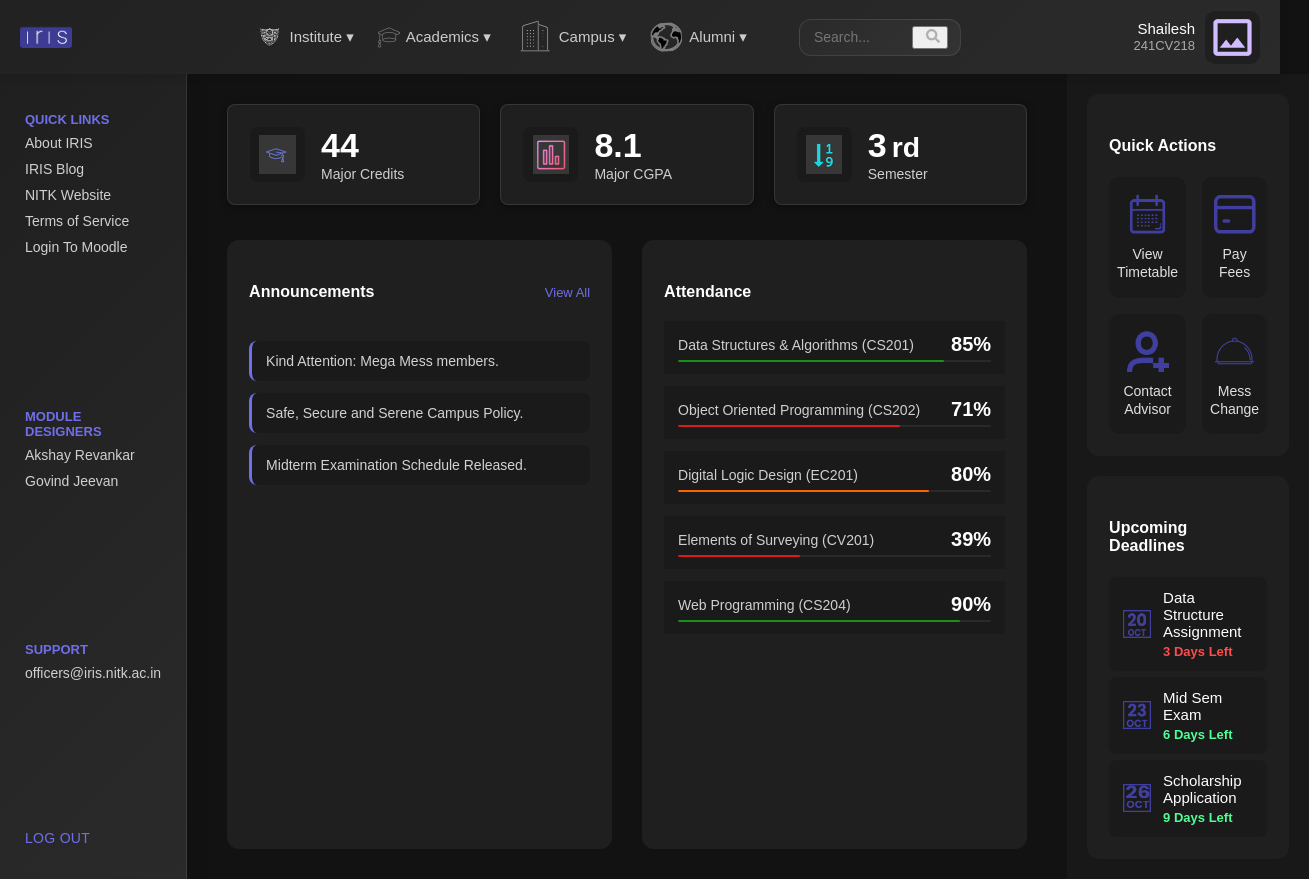
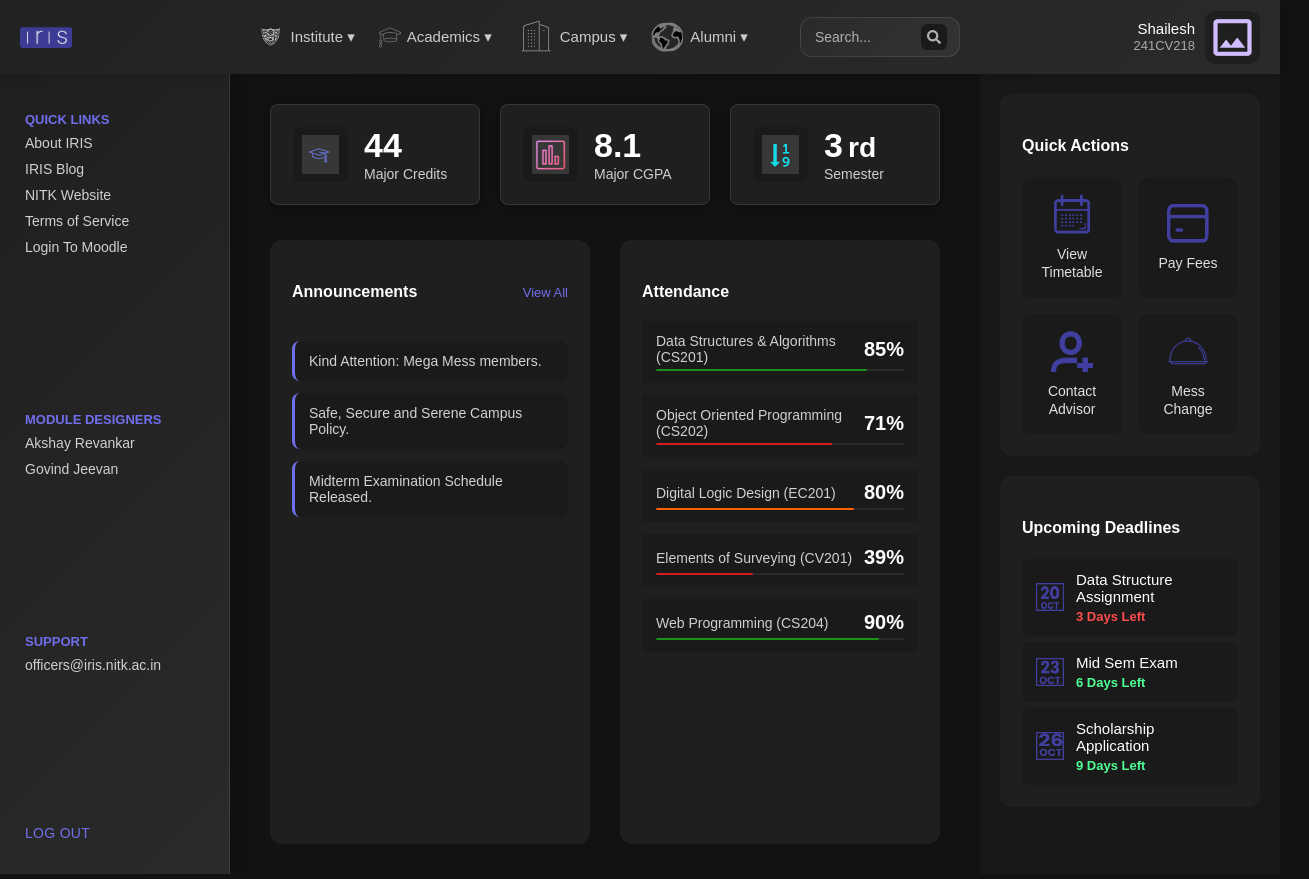
Before and after one commit to shailesh2-wq/Iris, a React (Vite) app: page / in a window 1280 px wide. Shown: the whole page, 1309 px wide, since content can reach past the window. Built offline with nearby package versions, Linux system fonts and the light colour scheme.

Commit message:
Changes in alignment

```diff
--- a/src/components/Dashboard/Dashboard.css
+++ b/src/components/Dashboard/Dashboard.css
@@ -194,6 +194,9 @@ body {
   display: flex;
   flex-direction: column;
   gap: 25px;
+  align-items: center;
+  max-width: 1200px;
+  margin: 0 auto;
 }
 
 /* ---------- Top Cards ---------- */
@@ -203,7 +206,8 @@ body {
   align-items: stretch;
   gap: 20px;
   margin-bottom: 10px;
-  width: 800px;
+  width: 100%;
+  max-width: 800px;
 }
 
 .card {
@@ -285,7 +289,8 @@ body {
   flex: 1;
   min-height: 380px;
   align-items: stretch;
-  width: 800px;
+  width: 100%;
+  max-width: 800px;
 }
 
 /* ---------- Generic Boxes ---------- */
@@ -527,10 +532,16 @@ body {
   }
 
   /* --- FIX MAIN CONTENT/NAVBAR WIDTH --- */
-  .navbar,
+  .navbar {
+    width: 100% !important;
+    margin: 0;
+  }
+
   .main-content {
     width: 100% !important;
-    margin: 0;
+    margin: 0 auto;
+    padding: 20px;
+    align-items: center;
   }
 
   /* --- FIX 1: TOP 3 CARDS (YOUR REQUEST) --- */
@@ -539,6 +550,7 @@ body {
     flex-direction: column;
     align-items: center;
     width: 100%;
+    max-width: 100%;
     padding: 10px 0;
     gap: 5px; /* <-- THIS IS THE NEW LINE FOR UNIFORM SPACING */
   }
@@ -556,6 +568,7 @@ body {
     display: flex;
     flex-direction: column;
     width: 100%;
+    max-width: 100%;
     align-items: center;
   }
 
--- a/src/components/Navbar/Navbar.css
+++ b/src/components/Navbar/Navbar.css
@@ -64,8 +64,8 @@
   transform: translateY(-1px);
 }
 
-/* ========== Search Box beside Alumni ========== */
-.search-box {
+/* ========== Search Container beside Alumni ========== */
+.search-container {
   display: flex;
   align-items: center;
   background: linear-gradient(135deg, #2a2a2a 0%, #333 100%);
@@ -76,25 +76,49 @@
   transition: all 0.3s ease;
 }
 
-.search-box:focus-within {
+.search-container:focus-within {
   border-color: var(--navbar-accent);
   box-shadow: 0 0 0 2px rgba(112, 111, 235, 0.2);
 }
 
-.search-box input {
+.search-input {
   background: transparent;
   border: none;
   outline: none;
   color: #fff;
   font-size: 14px;
   width: 120px;
+  margin-right: 8px;
+}
+
+.search-input::placeholder {
+  color: #b0b0b0;
+}
+
+.search-icon-btn {
+  background: #1a1a1a;
+  border: none;
+  border-radius: 6px;
+  padding: 6px;
+  cursor: pointer;
+  transition: all 0.3s ease;
+  display: flex;
+  align-items: center;
+  justify-content: center;
+}
+
+.search-icon-btn:hover {
+  background: #2a2a2a;
+  transform: translateY(-1px);
+}
+
+.search-icon-btn:active {
+  transform: translateY(0);
 }
 
 .search-icon {
   color: #b0b0b0;
   font-size: 14px;
-  margin-left: 6px;
-  cursor: pointer;
 }
 
 /* ========== Right Section (User Info) ========== */
@@ -150,11 +174,11 @@
     gap: 0px; /* Reduce gap between menu items */
   }
 
-  .search-box {
+  .search-container {
     margin-left: 40px; /* Reduce margin from Alumni */
   }
 
-  .search-box input {
+  .search-input {
     width: 100px; /* Reduce search input width */
   }
 }
@@ -165,11 +189,11 @@
     gap: 20px; /* Further reduce gap */
   }
 
-  .search-box {
+  .search-container {
     margin-left: 20px;
   }
 
-  .search-box input {
+  .search-input {
     width: 80px;
   }
 
@@ -216,14 +240,14 @@
     border-bottom: 1px solid #333;
   }
 
-  .search-box {
+  .search-container {
     margin-left: 0;
     margin-top: 10px;
     width: 100%;
     justify-content: center;
   }
 
-  .search-box input {
+  .search-input {
     width: 200px;
   }
 
@@ -246,7 +270,7 @@
     height: 30px;
   }
 
-  .search-box input {
+  .search-input {
     width: 150px;
   }
 
@@ -270,7 +294,7 @@
     height: 25px;
   }
 
-  .search-box input {
+  .search-input {
     width: 120px;
   }
 
--- a/src/components/Navbar/Navbar.jsx
+++ b/src/components/Navbar/Navbar.jsx
@@ -115,7 +115,7 @@ const Navbar = () => {
             <img src={ear} alt="Alumni icon" className="avatar-img" />
             Alumni ▾
           </li>
-          <form className="search-box" role="search" onSubmit={handleSearchSubmit}>
+          <div className="search-container">
             <input
               type="text"
               placeholder="Search..."
@@ -124,11 +124,12 @@ const Navbar = () => {
               value={searchQuery}
               onChange={handleSearchChange}
               maxLength={100}
+              className="search-input"
             />
-            <button type="submit" aria-label="Submit search">
+            <button className="search-icon-btn" aria-label="Search" onClick={handleSearchSubmit}>
               <FaSearch className="search-icon" aria-hidden="true" />
             </button>
-          </form>
+          </div>
         </ul>
       </div>
 
```
